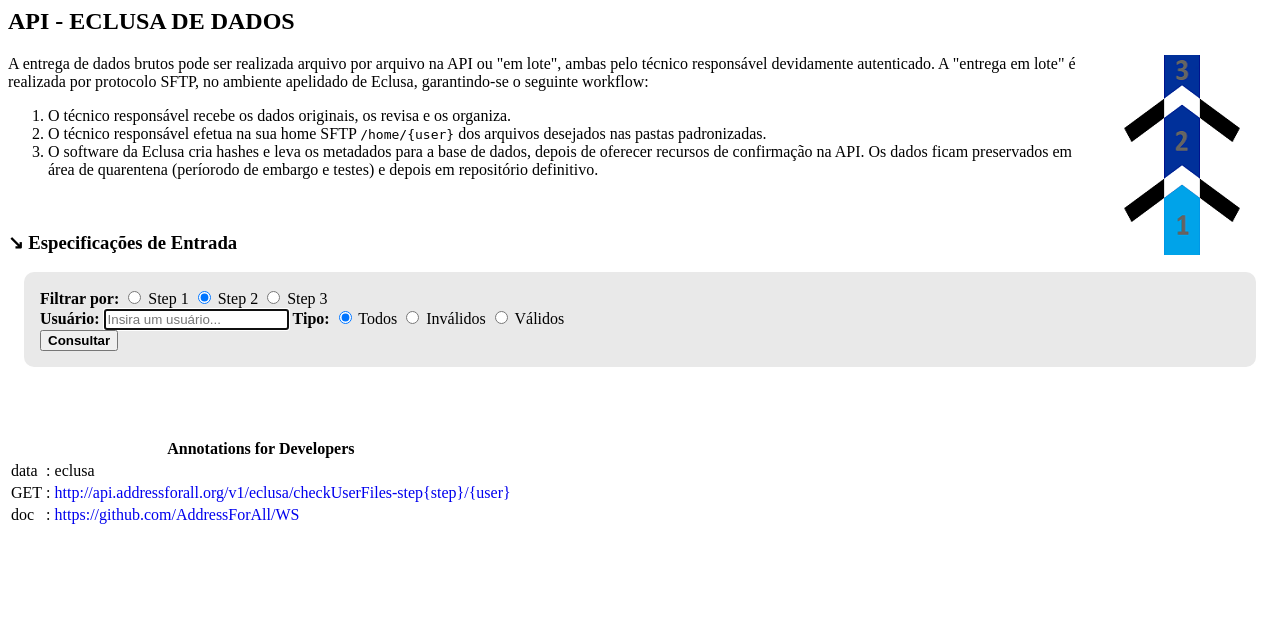
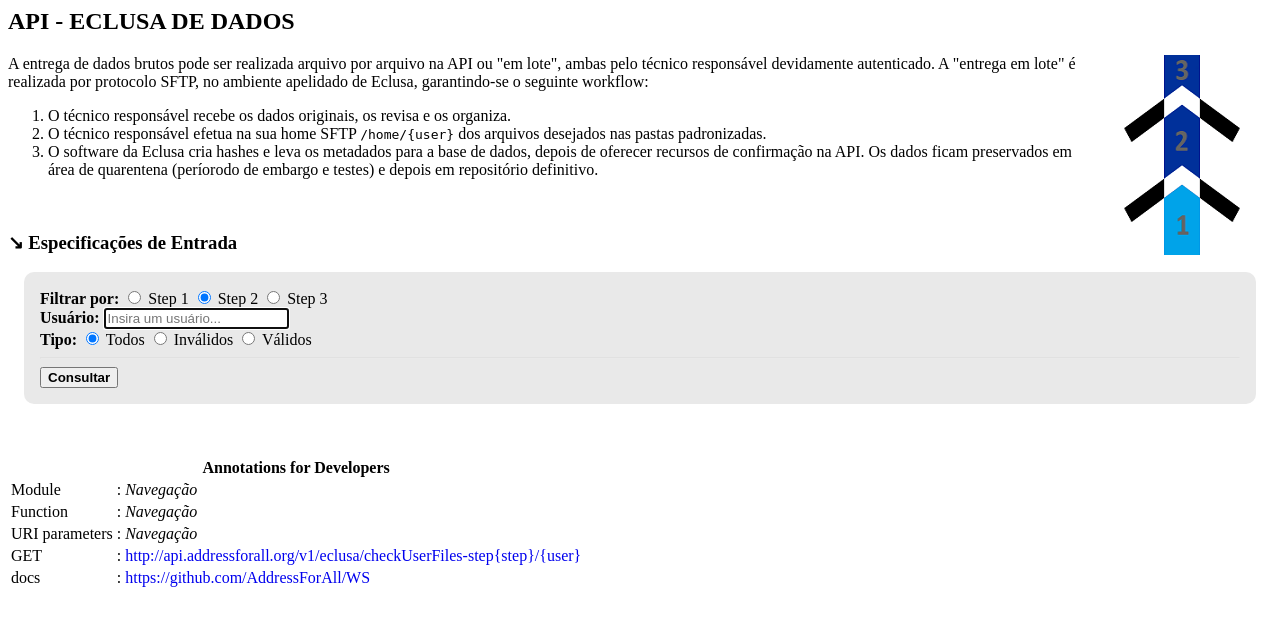
Before and after one commit to AddressForAll/site-v1, a PHP site: page /default/nav_eclusa.inc.php in a window 1280 px wide. Shown: the top 626 px of the page. Run offline with PHP 8.4, Linux system fonts and the light colour scheme; data that the repository does not hold is empty; some libraries are stand-ins or nearby versions.

Commit message:
nav_eclusa events adjust

```diff
--- a/default/nav_eclusa.inc.php
+++ b/default/nav_eclusa.inc.php
@@ -34,6 +34,7 @@
         <br>
         <label for="usuario"><strong>Usuário: </strong></label>
         <input type="text" id="usuario" name="usuario" placeholder="Insira um usuário..." autofocus>
+        <div id="tipo_de_usuario_div">
             <strong>Tipo: </strong>
             <input type="radio" id="r_todos" name="tipo_de_usuario" value="" checked>
             <label for="r_todos">Todos</label>
@@ -41,7 +42,8 @@
             <label for="r_invalidos">Inválidos</label>
             <input type="radio" id="r_validos" name="tipo_de_usuario" value="1">
             <label for="r_validos">Válidos</label>
-        <br>
+        </div>
+        <hr style="opacity: 0.1;">
         <button onclick="getdata();"><strong>Consultar</strong></button>
         <br>
     </div>
@@ -83,20 +85,18 @@
             </tr>
         </thead>
     </table>
-    <br><br>
+    <br>
     <div class="desenvolvedor">
         <table>
-            <tr>
-                <th colspan="2">Annotations for Developers</th>
-            </tr>
-            <tr>
-                <td>data</td><td>: eclusa</td>
-            </tr>
+            <tr><th colspan="2">Annotations for Developers</th></tr>
+            <tr><td>Module</td><td>: <i><?=($apiPrefix1 == '') ? 'Navegação' : $apiPrefix1?></i></td></tr>
+            <tr><td>Function</td><td>: <i><?=($apiPrefix2 == '') ? 'Navegação' : $apiPrefix2?></i></td></tr>
+            <tr><td>URI parameters</td><td>: <i><?=($apiUri == '') ? 'Navegação' : $apiUri?></i></td></tr>
             <tr>
                 <td>GET</td><td>: <a id="get_url" style="text-decoration: none" href="http://api.addressforall.org/v1/eclusa/checkUserFiles-step{step}/{user}">http://api.addressforall.org/v1/eclusa/checkUserFiles-step{step}/{user}</a></td>
             </tr>
             <tr>
-                <td>doc</td>
+                <td>docs</td>
                 <td>: <a target="_blank" rel="external" href="https://github.com/AddressForAll/WS" style="text-decoration: none">https://github.com/AddressForAll/WS</a></td>
             </tr>
         </table>
--- a/resources/js/api-eclusa.js
+++ b/resources/js/api-eclusa.js
@@ -6,7 +6,12 @@ function getdata(param = null){
     let user = $('#usuario').val();
 
     if (user != "") {
-        let fn = (step=='step0') ? 'checkuserdir' : ('checkuserfiles_'+ step)
+        let fn = 'checkuserfiles_'+ step;
+        if (step == 'step0') {
+            fn = 'checkuserdir';
+            user_type = '';
+        }
+
         url = 'http://api-test.addressforall.org/v1/eclusa/'+ fn +'/'+ user +'/' + user_type
 
         if (step =='step0'){
@@ -42,6 +47,11 @@ function getdata(param = null){
         $.getJSON(url, function( data ) {
             $(who_show).show();
             $('#definepaginacao').show();
+
+            /* Changes automatically html pagination options from select based on data length */
+            $('#paginacao option').show();
+            $('#paginacao option').filter(function(){ return parseInt(this.value) > data.length}).hide();
+
             $(who_show).DataTable({
                 "bDestroy": true,
                 "dom": 'Bfrtip',
@@ -69,7 +79,13 @@ function getdata(param = null){
 
 
 $(document).ready(function(){
-
+    /* Se radio = step 0 então radio de tipo de usuário não filtra  */
+    $('input[type=radio][name=tipo_do_filtro]').change(function() {
+        if (this.value == 'step0')
+            $('#tipo_de_usuario_div').hide();
+        else
+            $('#tipo_de_usuario_div').show();
+    });
     var qtd = 10; //$("#paginacao").children("option:selected").val();
 
     /* Páginação controlda */
```
Also changed, not shown: 1 other file. Lines whose indentation alone changed are shown as unchanged.
